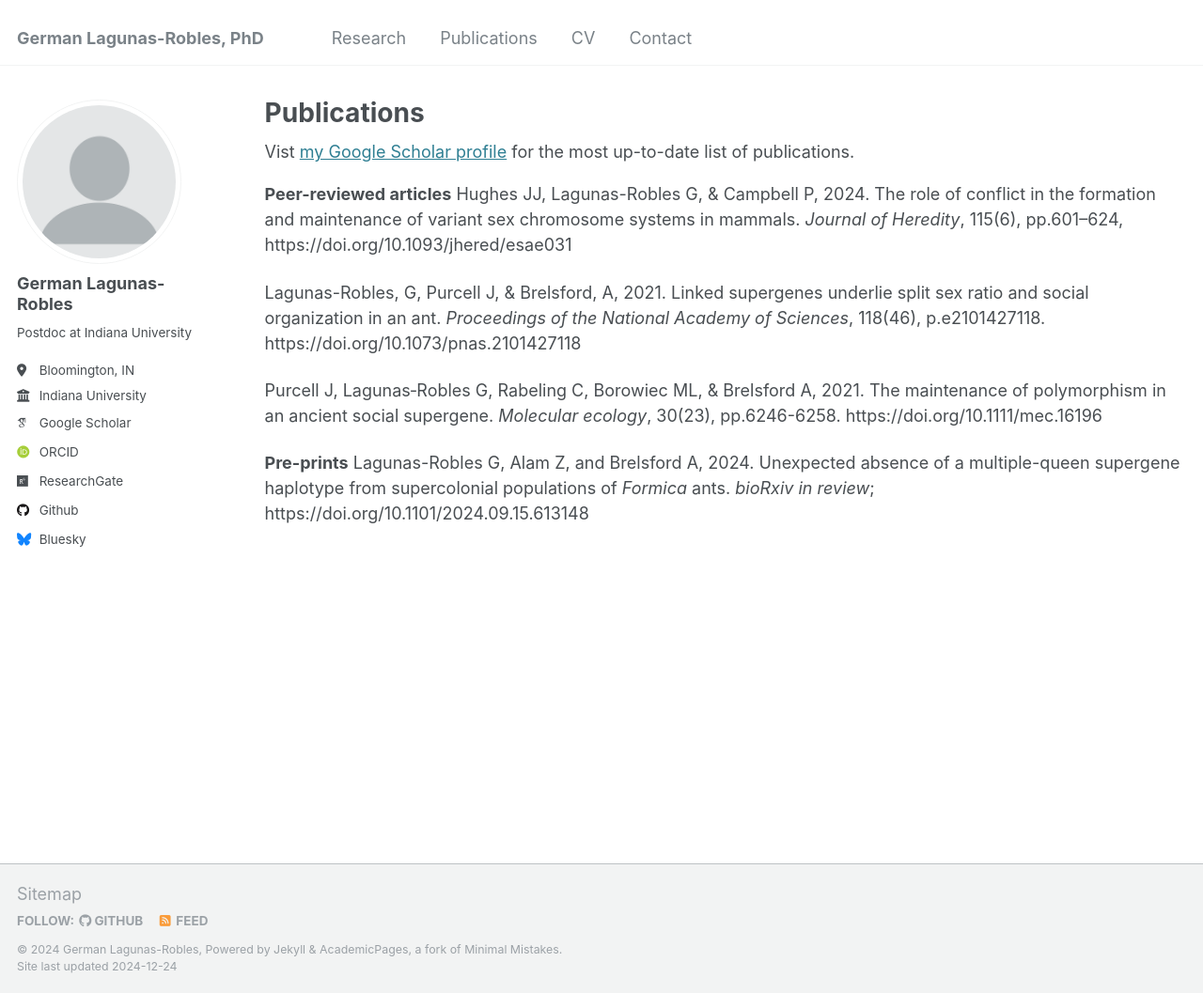
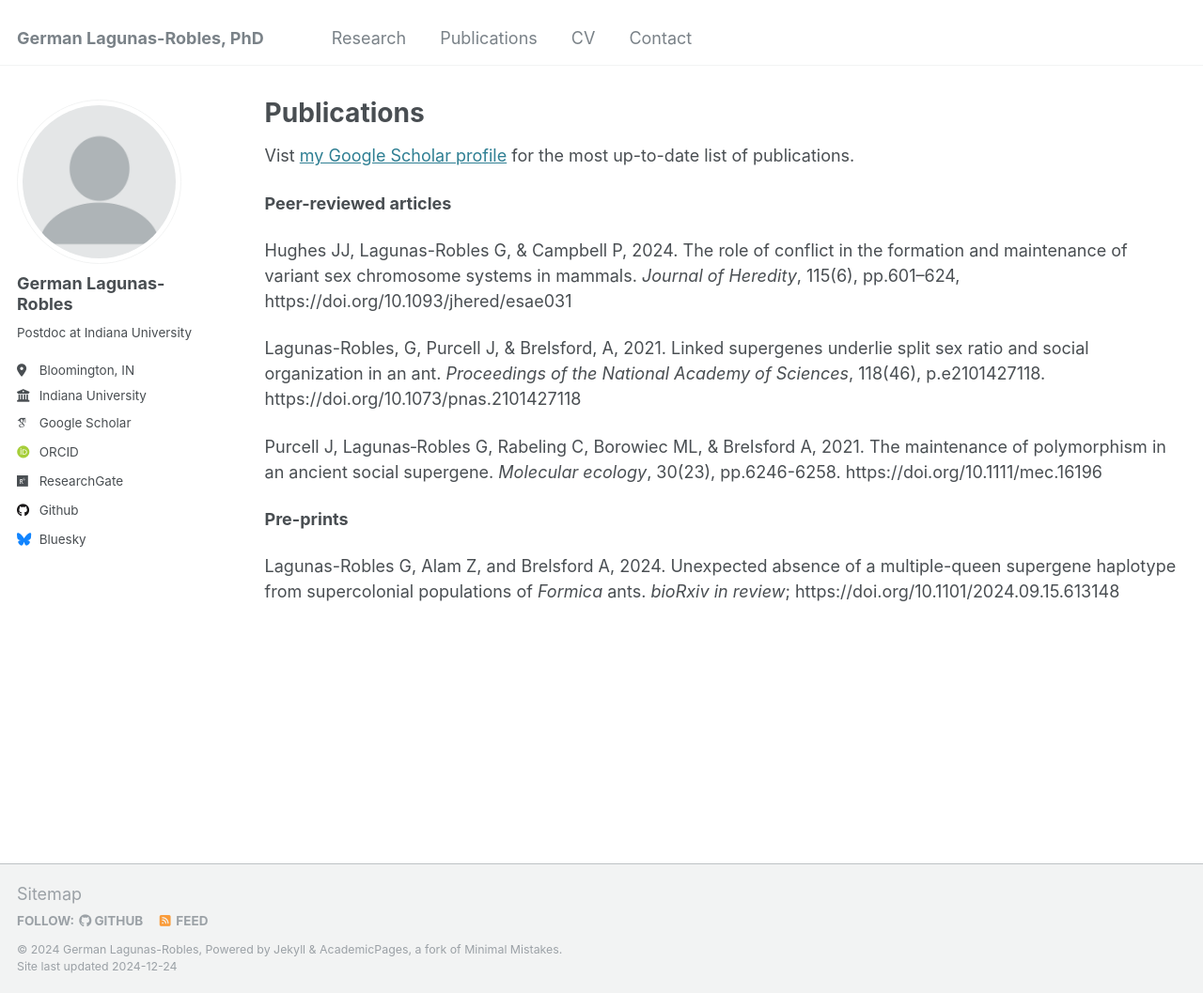
Before and after one commit to GLagunas-Robles/GLagunas-Robles.github.io, a Jekyll site: the page built from _pages/publications.md, in a window 1280 px wide and 1057 px high. Shown: the whole window at 94% size. Built offline with Jekyll 4.4.1, drawn with Linux system fonts in a browser that asks for light colours; some web fonts are replaced.

Commit message:
Update publications.md

```diff
--- a/_pages/publications.md
+++ b/_pages/publications.md
@@ -5,11 +5,10 @@
 author_profile: true
 ---
 
-{% if site.author.googlescholar %}
-  <div class="wordwrap">Vist <a href="{{https://scholar.google.com/citations?user=fPlSsrAAAAAJ&hl=en}}">my Google Scholar profile</a> for the most up-to-date list of publications.</div>
-{% endif %}
+Vist <a href="https://scholar.google.com/citations?user=fPlSsrAAAAAJ&hl=en" target="_blank" rel="noopener noreferrer">my Google Scholar profile</a> for the most up-to-date list of publications.
 
 **Peer-reviewed articles**
+
 Hughes JJ, Lagunas-Robles G, & Campbell P, 2024. The role of conflict in the formation and maintenance of variant sex chromosome systems in mammals. _Journal of Heredity_, 115(6), pp.601–624, https://doi.org/10.1093/jhered/esae031
 
 Lagunas-Robles, G, Purcell J, & Brelsford, A, 2021. Linked supergenes underlie split sex ratio and social organization in an ant. _Proceedings of the National Academy of Sciences_, 118(46), p.e2101427118. https://doi.org/10.1073/pnas.2101427118
@@ -17,4 +16,5 @@
 Purcell J, Lagunas‐Robles G, Rabeling C, Borowiec ML, & Brelsford A, 2021. The maintenance of polymorphism in an ancient social supergene. _Molecular ecology_, 30(23), pp.6246-6258. https://doi.org/10.1111/mec.16196
 
 **Pre-prints**
+
 Lagunas-Robles G, Alam Z, and Brelsford A, 2024. Unexpected absence of a multiple-queen supergene haplotype from supercolonial populations of _Formica_ ants. _bioRxiv_ _in review_; https://doi.org/10.1101/2024.09.15.613148
```
